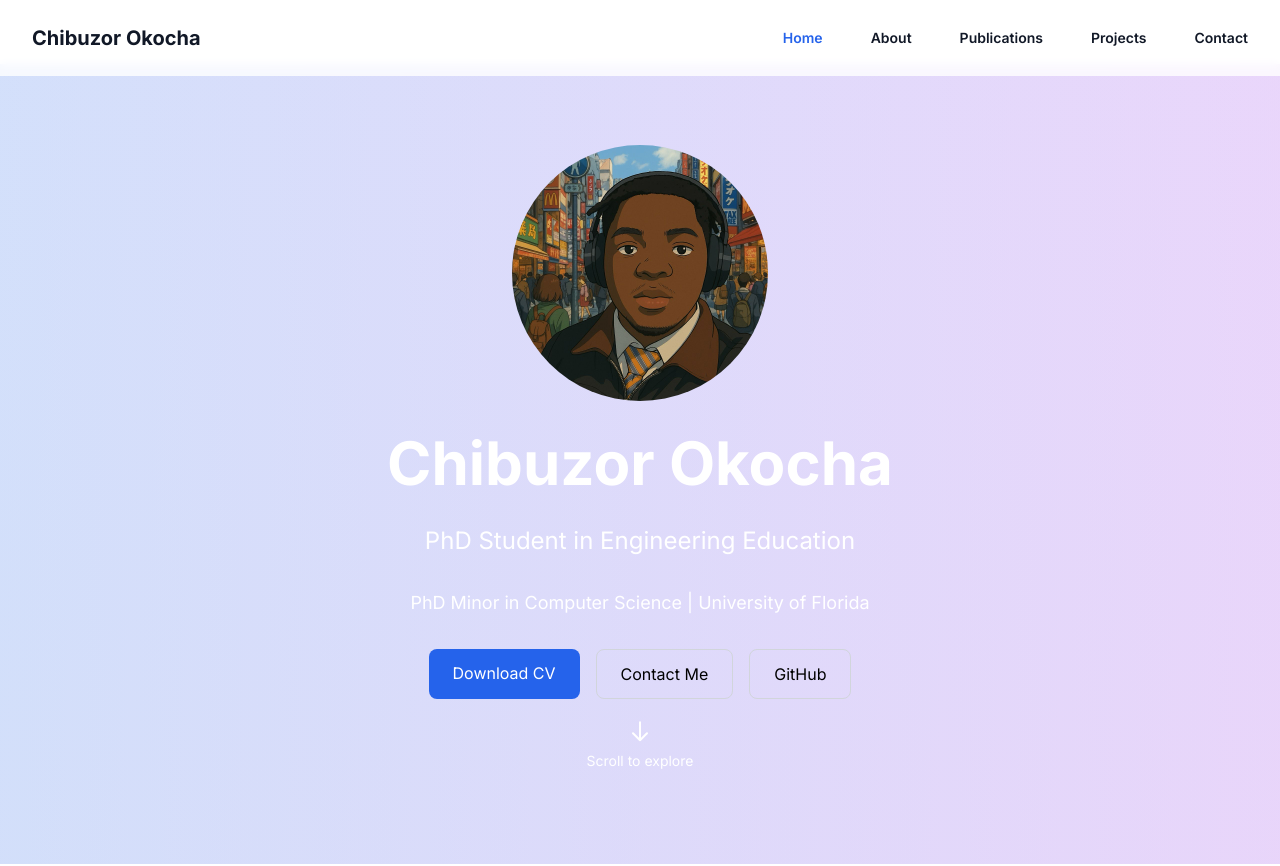
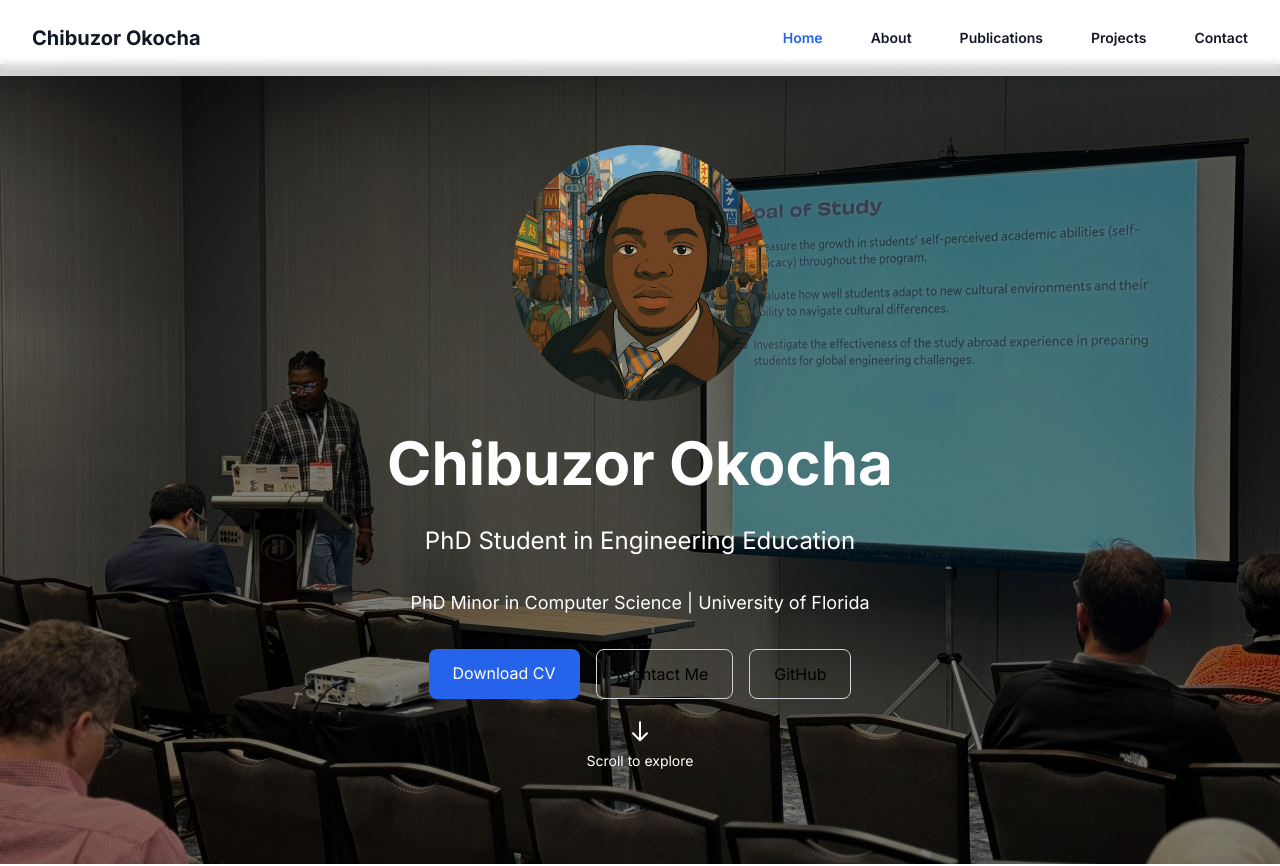
Before and after one commit to unruli/Portfolio-website, a Next.js app: page / in a window 1280 px wide. Shown: the top 866 px of the page. Built offline with nearby package versions, Linux system fonts and the light colour scheme.

Commit message:
Update page.tsx

```diff
--- a/src/app/page.tsx
+++ b/src/app/page.tsx
@@ -46,7 +46,14 @@ export default function Home() {
       {/* Hero Section */}
       <section id="hero" className="relative h-screen flex items-center justify-center overflow-hidden">
         <div className="absolute inset-0 z-0">
-          <div className="absolute inset-0 bg-gradient-to-r from-blue-600/20 to-purple-600/20 dark:from-blue-900/20 dark:to-purple-900/20" />
+          <Image
+            src="/gallery/fiegoals.jpg"
+            alt="Research Goals Background"
+            fill
+            className="object-cover"
+            priority
+          />
+          <div className="absolute inset-0 bg-black/50" />
         </div>
         <div className="relative z-10 max-w-7xl mx-auto px-4 sm:px-6 lg:px-8 text-center">
           <motion.div
```
